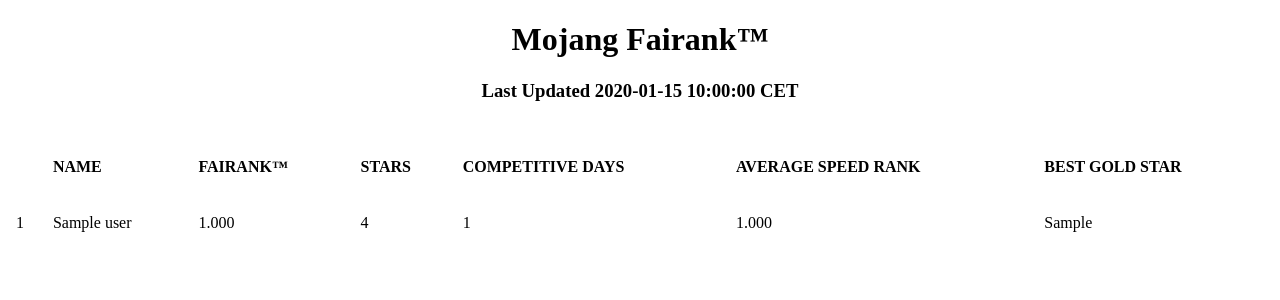
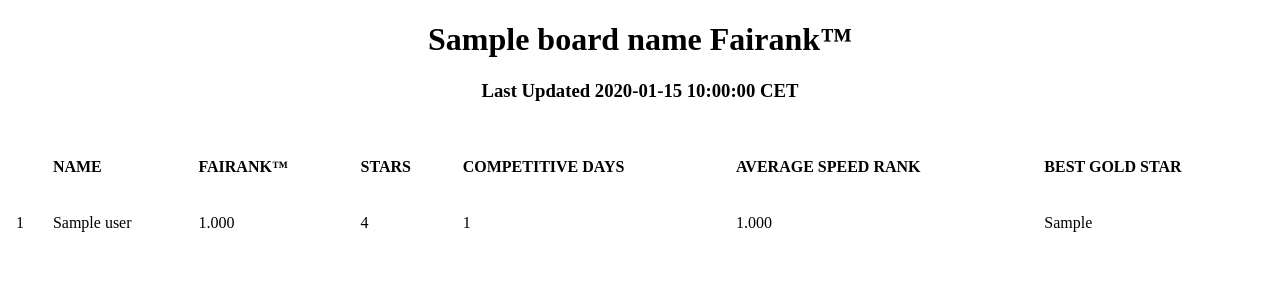
Before and after one commit to quasipedia/fairank, a Flask app: template templates/home.html.jinja in a window 1280 px wide. Shown: the top 300 px of the page. Run offline with Flask 2, Linux system fonts and the light colour scheme; the template is opened without the code that fills it: most values are stand-ins (such as "Sample title", 1, 10 or a date in 2020); parts of the project's set-up code (start-up, migrations or seed data) failed here and were passed over.

Commit message:
Add board_name as an option (remove 'Mojang')

```diff
--- a/main.py
+++ b/main.py
@@ -99,4 +99,5 @@ def stats():
     rank_users(users)
     users.sort(key=lambda u: u.fair_rank, reverse=True)
     last_updated = datetime.datetime.fromtimestamp(data['last_updated']).strftime("%c")
-    return render_template('home.html.jinja', users=users, last_updated=last_updated)
+    board_name = CONFIG['board_name']
+    return render_template('home.html.jinja', users=users, last_updated=last_updated, board_name=board_name)
--- a/templates/home.html.jinja
+++ b/templates/home.html.jinja
@@ -4,7 +4,7 @@
     <title>Ranking</title>
 </head>
 <body>
-    <h1>Mojang Fairank™</h1>
+    <h1>{{ board_name }} Fairank™</h1>
     <h3>Last Updated {{ last_updated }} CET</h3>
     <br/>
     <table>
```
